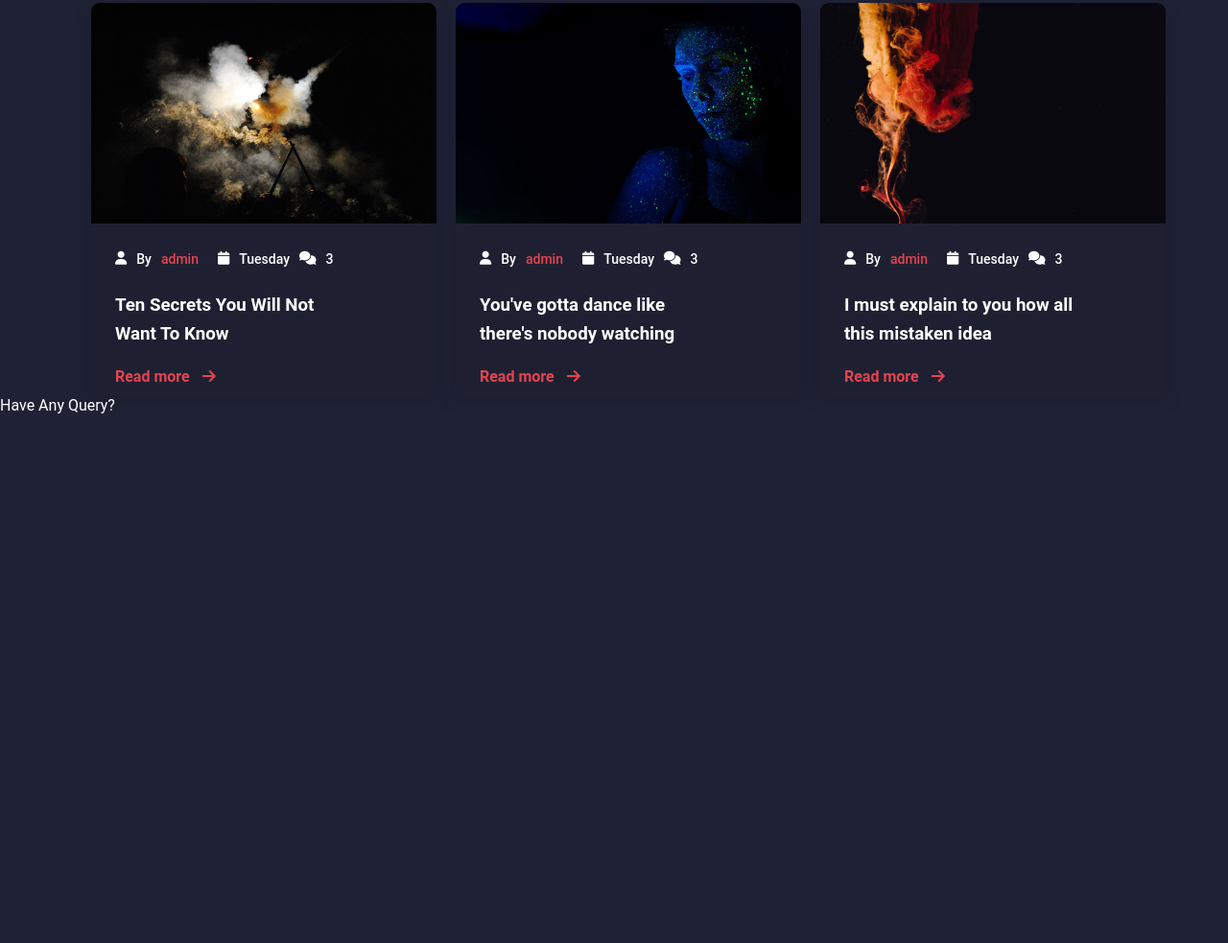
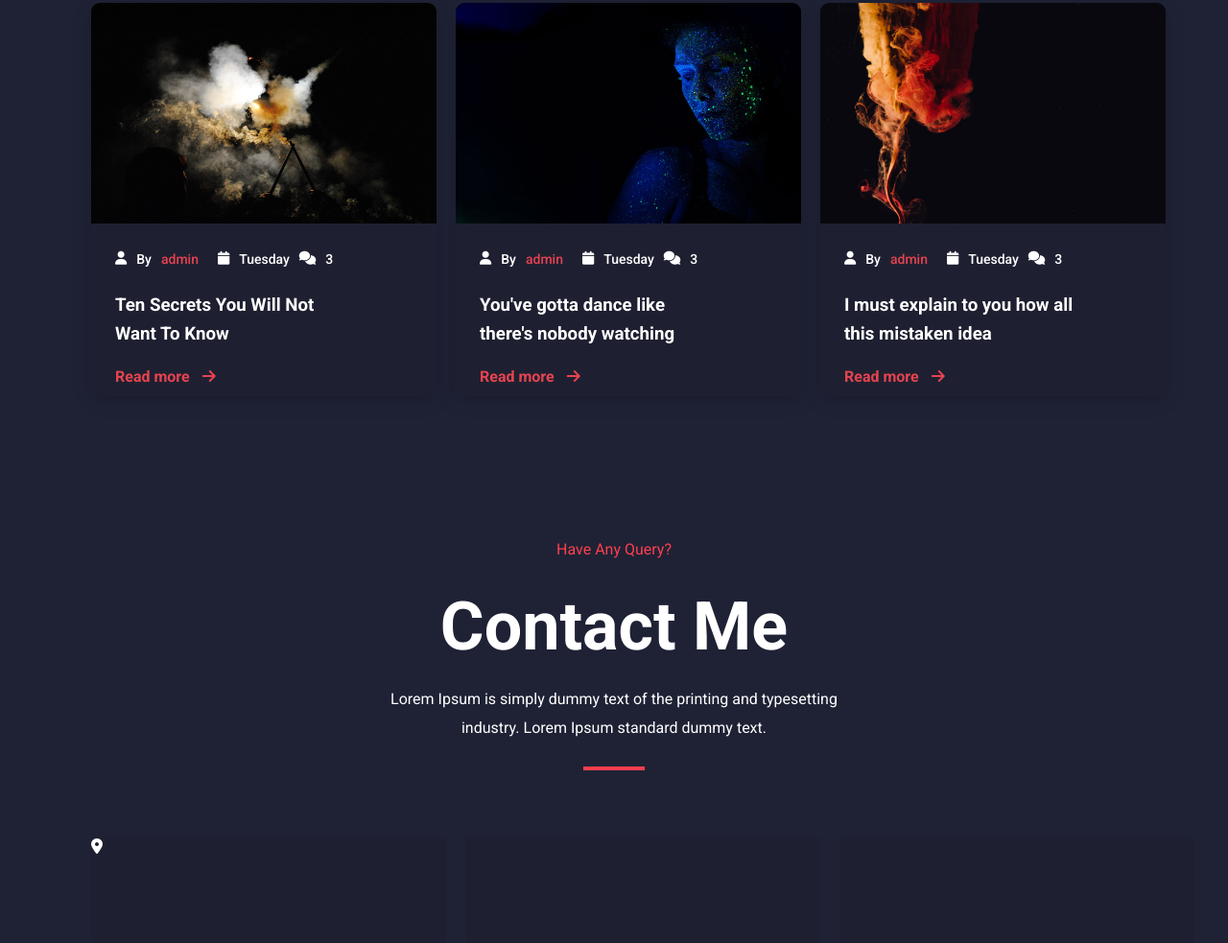
Before and after one commit to Jessejr-stack/Portfolio-Page, a plain HTML site: page index.html in a window 1280 px wide. Shown: the part 8847-9830 px from the top of the page at 96% size. Before the commit the page ends 9279 px from the top, so only its background shows below. Drawn offline with Linux system fonts and the light colour scheme.

Commit message:
contact information

```diff
--- a/index.html
+++ b/index.html
@@ -6,6 +6,7 @@
     <title>Amike-Personal Portolio Theme</title>
     <link rel="stylesheet" href="style.css" />
     <script src="https://kit.fontawesome.com/f623119bd2.js" crossorigin="anonymous"></script>
+    <link href="https://fonts.googleapis.com/css2?family=Roboto:ital,wght@0,100..900;1,100..900&display=swap" rel="stylesheet">
   </head>
   <body>
     <!-- header part -->
@@ -397,9 +398,17 @@
                   </div>
                </section>
                <!-- Contact Us  -->
-                <section>
-                  <div>
-                    <p>Have Any Query?</p>
+                <section id="contactUs">
+                  <div id="query">
+                    <p id="anyQuery">Have Any Query?</p>
+                    <h1>Contact Me</h1>
+                    <p id="queryPText">Lorem Ipsum is simply dummy text of the printing and typesetting <br>industry. Lorem Ipsum standard dummy text.</p>
+                    <hr>
+                  </div>
+                  <div class="locationHolder">
+                    <div class="location"><i class="fa-solid fa-location-dot"></i></div>
+                    <div class="location"></div>
+                    <div class="location"></div>
                   </div>
                 </section>
      </main>
--- a/style.css
+++ b/style.css
@@ -1,7 +1,7 @@
 *{
     margin: 0;
     padding: 0;
-    font-family: 'Roboto', sans-serif;
+    font-family: "Roboto", sans-serif;
     color: #fff;
 }
 
@@ -761,3 +761,38 @@ hr{
 .readMore:hover{
     gap: 9px;
 }
+#contactUs{
+    margin-top: 150px;
+}
+#query{
+    display: flex;
+    flex-direction: column;
+    text-align: center;
+    align-items: center;
+}
+#query h1{
+    font-size: 70px;
+    font-weight: bolder;
+    margin-bottom: 20px;
+}
+
+#anyQuery{
+    color: #ff3f4f;
+    margin-bottom: 30px;
+}
+#queryPText{
+    line-height: 30px;
+    font-weight: 400;
+    margin-bottom: 25px;
+}
+.locationHolder{
+    padding-left: 95px;
+    padding-top: 70px;
+    display: flex;
+    gap: 20px;
+}
+.location{
+    background-color: #1e2031;
+    height: 110px;
+    width: 370px;
+}
```
